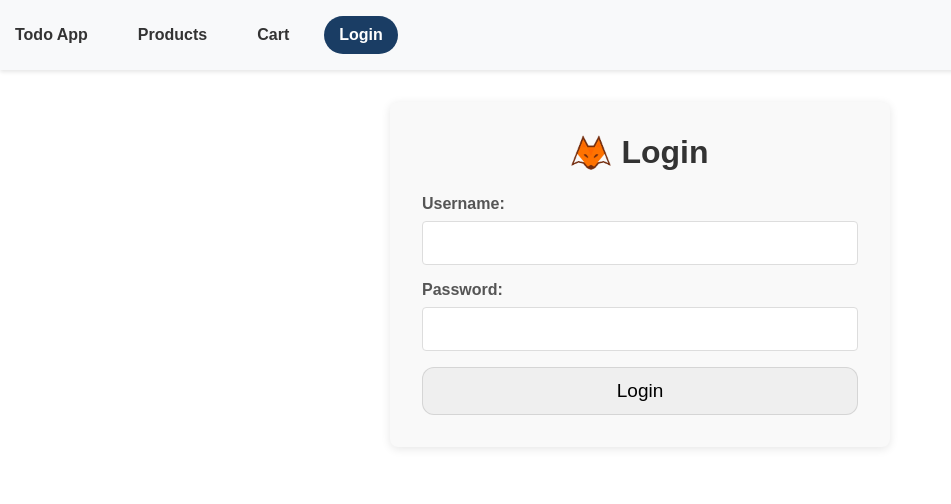
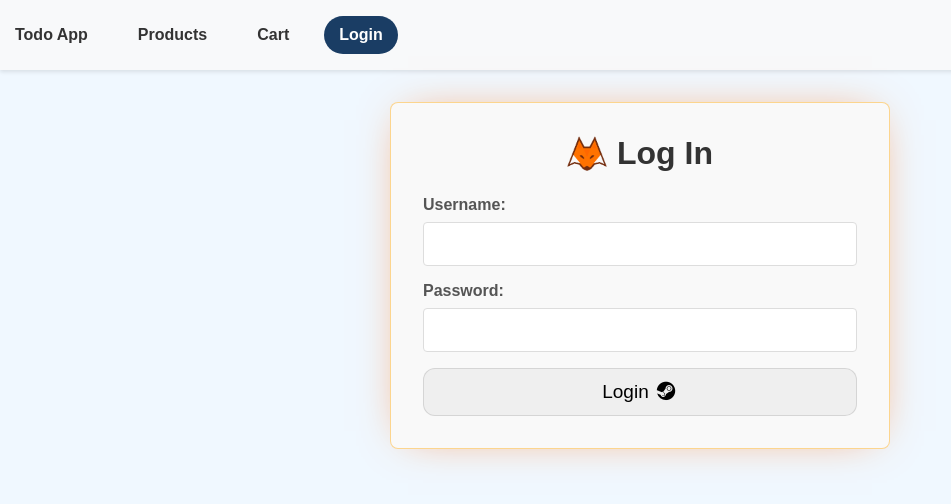
Before and after one commit to NorkulovAzim/Redux-To-do, a React (Vite) app: page /profile in a window 1280 px wide. Shown: the top 504 px of the page, without its empty margins (0-951 px from the left). Built offline with nearby package versions, Linux system fonts and the light colour scheme.

Commit message:
product update

```diff
--- a/package.json
+++ b/package.json
@@ -11,6 +11,7 @@
   },
   "dependencies": {
     "@reduxjs/toolkit": "^2.10.1",
+    "lucide-react": "^0.554.0",
     "react": "^19.2.0",
     "react-dom": "^19.2.0",
     "react-redux": "^9.2.0",
--- a/src/App.css
+++ b/src/App.css
@@ -6,6 +6,7 @@
 
 body {
   font-family: "Poppins", sans-serif;
+  background-color: #f0f8ff;
 }
 
 .container {
@@ -362,6 +363,9 @@ body {
   box-shadow: 0 2px 10px rgba(0, 0, 0, 0.1);
   background-color: #f9f9f9;
   outline: none;
+  border: 1px solid rgba(255, 166, 0, 0.43);
+  box-shadow: 0px 0px 43px -18px rgba(255, 108, 12, 0.77);
+  backdrop-filter: blur(10px);
 }
 
 .profile-page h1 {
@@ -414,9 +418,15 @@ body {
 .login-first {
   /* border: 1px solid orange; */
   width: fit-content;
-  padding: 20px 0px;
   border-radius: 20px;
   font-size: 16px;
+  align-items: center;
+  margin-bottom: 20px;
+}
+
+.login-first i {
+  margin-right: 10px;
+  color: #1a3d64;
 }
 
 .app-header {
--- a/src/components/Product.jsx
+++ b/src/components/Product.jsx
@@ -3,6 +3,7 @@ import { useSelector, useDispatch } from "react-redux";
 import { addToCart, selectProducts, selectCart } from "../store/productSlice";
 
 import LisSkin from "../assets/lis-skins.png";
+import { NavLink } from "react-router-dom";
 
 const Product = () => {
   const products = useSelector(selectProducts);
@@ -28,7 +29,8 @@ const Product = () => {
 
       {!profile.isLoggedIn && (
         <div className="login-first">
-          Please <a href="/profile">login</a> first.
+          <i className="fa-solid fa-arrow-right"></i>
+          Please, <NavLink to="/profile">Login</NavLink> to buy skins.
         </div>
       )}
 
--- a/src/components/Profile.jsx
+++ b/src/components/Profile.jsx
@@ -39,7 +39,7 @@ const Profile = () => {
     <div className="profile-page">
       <h1 className="profile-title">
         <img src={LisImg} alt="" />
-        {profile.isLoggedIn ? "Welcome, " + profile.username : "Login"}
+        {profile.isLoggedIn ? "Welcome, " + profile.username : "Log In"}
       </h1>
 
       {!profile.isLoggedIn ? (
@@ -62,7 +62,9 @@ const Profile = () => {
               onChange={(e) => setPassword(e.target.value)}
             />
           </div>
-          <button class="button">Login</button>
+          <button className="button">
+            Login <i className="fa-brands fa-steam"></i>
+          </button>
         </form>
       ) : (
         <div>
@@ -85,12 +87,12 @@ const Profile = () => {
                 onChange={(e) => setPassword(e.target.value)}
               />
             </div>
-            <button class="button" type="submit">
+            <button className="button" type="submit">
               Edit Profile
             </button>
           </form>
           <button
-            class="logout"
+            className="logout"
             onClick={handleLogout}
             style={{ marginTop: "1rem" }}
           >
```
Also changed, not shown: 1 other file (tests, documents, lock files or other folders).
